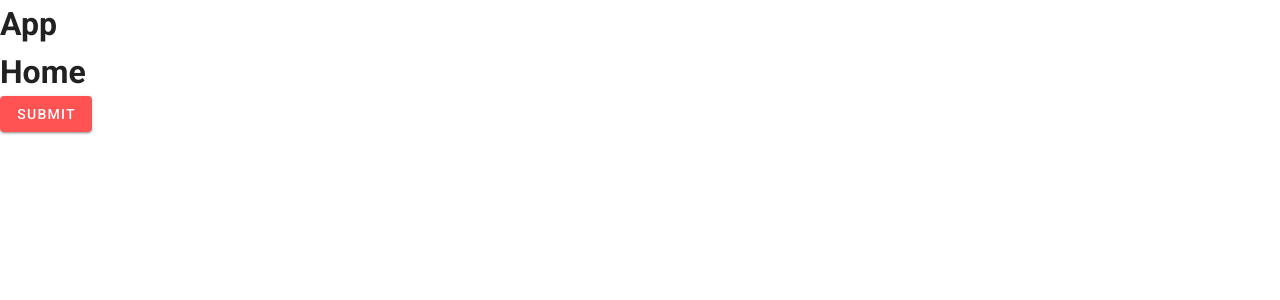
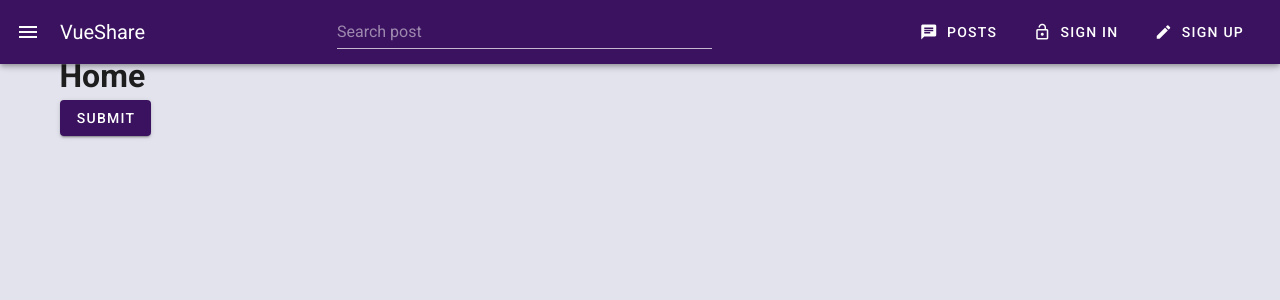
Before and after one commit to acharayaP03/Vue-GraphQl, a Vue app in the folder client/: page / in a window 1280 px wide. Shown: the top 300 px of the page. Built offline with nearby package versions, Linux system fonts and the light colour scheme.

Commit message:
creating horizontal nav bar

```diff
--- a/client/public/index.html
+++ b/client/public/index.html
@@ -1,17 +1,31 @@
 <!DOCTYPE html>
 <html lang="en">
   <head>
-    <meta charset="utf-8">
-    <meta http-equiv="X-UA-Compatible" content="IE=edge">
-    <meta name="viewport" content="width=device-width,initial-scale=1.0">
-    <link rel="icon" href="<%= BASE_URL %>favicon.ico">
+    <meta charset="utf-8" />
+    <meta http-equiv="X-UA-Compatible" content="IE=edge" />
+    <meta name="viewport" content="width=device-width,initial-scale=1.0" />
+    <link rel="icon" href="<%= BASE_URL %>favicon.ico" />
     <title><%= htmlWebpackPlugin.options.title %></title>
-    <link rel="stylesheet" href="https://fonts.googleapis.com/css?family=Roboto:100,300,400,500,700,900">
-    <link rel="stylesheet" href="https://cdn.jsdelivr.net/npm/@mdi/font@latest/css/materialdesignicons.min.css">
+    <link
+      rel="stylesheet"
+      href="https://fonts.googleapis.com/css?family=Roboto:100,300,400,500,700,900"
+    />
+    <link
+      href="https://fonts.googleapis.com/css?family=Material+Icons"
+      rel="stylesheet"
+    />
+    <link
+      rel="stylesheet"
+      href="https://cdn.jsdelivr.net/npm/@mdi/font@latest/css/materialdesignicons.min.css"
+    />
   </head>
   <body>
     <noscript>
-      <strong>We're sorry but <%= htmlWebpackPlugin.options.title %> doesn't work properly without JavaScript enabled. Please enable it to continue.</strong>
+      <strong
+        >We're sorry but <%= htmlWebpackPlugin.options.title %> doesn't work
+        properly without JavaScript enabled. Please enable it to
+        continue.</strong
+      >
     </noscript>
     <div id="app"></div>
     <!-- built files will be auto injected -->
--- a/client/src/App.vue
+++ b/client/src/App.vue
@@ -1,7 +1,79 @@
 <template>
-  <v-app>
-    <h1>App</h1>
-    <router-view></router-view>
+  <v-app style="background: #e3e3ee">
+    <v-app-bar fixed color="primary" dark>
+      <v-app-bar-nav-icon
+        @click="toggleSideNav"
+        class="mr-2"
+      ></v-app-bar-nav-icon>
+      <v-navigation-drawer
+        app
+        temporary
+        fixed
+        light
+        v-model="sideNav"
+        color="#fff"
+        style="z-index: 1"
+      >
+        <v-toolbar color="accent" dark flat>
+          <v-app-bar-nav-icon @click="toggleSideNav"></v-app-bar-nav-icon>
+          <v-toolbar-title class="hidden-xs-only">
+            <router-link to="/" tag="span">
+              <h1 class="pl-1">VueShare</h1>
+            </router-link>
+          </v-toolbar-title>
+        </v-toolbar>
+        <v-divider></v-divider>
+        <v-list>
+          <v-list-item
+            v-for="item in sideNavItems"
+            :key="item.title"
+            :to="item.link"
+            style="color: #000!important"
+            ripple
+          >
+            <v-list-item-icon>
+              <v-icon style="color: #000!important">{{ item.icon }}</v-icon>
+            </v-list-item-icon>
+            <v-list-item-content>
+              <v-list-item-title>{{ item.title }}</v-list-item-title>
+            </v-list-item-content>
+          </v-list-item>
+        </v-list>
+      </v-navigation-drawer>
+
+      <v-toolbar-title class="hidden-xs-only">
+        <router-link to="/" tag="span">VueShare</router-link>
+      </v-toolbar-title>
+
+      <v-spacer></v-spacer>
+      <v-text-field
+        flex
+        prepen-icon="search"
+        placeholder="Search post"
+        color="accent"
+        single-line
+        hide-details
+      ></v-text-field>
+
+      <v-spacer></v-spacer>
+      <v-btn
+        dark
+        depressed
+        class="mx-1 hidden-xs-only"
+        color="primary"
+        v-for="item in horizontalNavItems"
+        :key="item.title"
+        :to="item.link"
+      >
+        <v-icon left class="hidden-sm-only"> {{ item.icon }}</v-icon>
+        {{ item.title }}
+      </v-btn>
+    </v-app-bar>
+    <v-main class="mt-5">
+      <v-container class="mt-5">
+        <router-view></router-view>
+      </v-container>
+    </v-main>
   </v-app>
 </template>
 
@@ -12,7 +84,36 @@ export default {
   components: {},
 
   data: () => ({
-    //
+    sideNav: false,
   }),
+  computed: {
+    horizontalNavItems() {
+      return [
+        {
+          icon: "chat",
+          title: "Posts",
+          link: "/post",
+        },
+        { icon: "lock_open", title: "Sign In", link: "/signin" },
+        { icon: "create", title: "Sign Up", link: "/signup" },
+      ];
+    },
+    sideNavItems() {
+      return [
+        {
+          icon: "chat",
+          title: "Posts",
+          link: "/post",
+        },
+        { icon: "lock_open", title: "Sign In", link: "/signin" },
+        { icon: "create", title: "Sign Up", link: "/signup" },
+      ];
+    },
+  },
+  methods: {
+    toggleSideNav() {
+      this.sideNav = !this.sideNav;
+    },
+  },
 };
 </script>
--- a/client/src/components/Home.vue
+++ b/client/src/components/Home.vue
@@ -1,7 +1,7 @@
 <template>
   <div class="home">
     <h1>Home</h1>
-    <v-btn color="error">Submit</v-btn>
+    <v-btn color="primary">Submit</v-btn>
   </div>
 </template>
 
--- a/client/src/plugins/vuetify.js
+++ b/client/src/plugins/vuetify.js
@@ -1,19 +1,21 @@
 import Vue from "vue";
 import Vuetify from "vuetify/lib/framework";
-import colors from "vuetify/es5/util/colors";
 
-Vue.use(Vuetify);
+Vue.use(Vuetify, {});
 
-export default new Vuetify({
+const vuetify = new Vuetify({
   theme: {
     themes: {
-      primary: colors.teal.base,
-      secondary: colors.cyan.base,
-      accent: colors.pink.base,
-      error: colors.red.base,
-      warning: colors.amber.base,
-      info: colors.blue.base,
-      success: colors.green.base,
+      light: {
+        primary: "#3B125F",
+        secondary: "#8B5FBF",
+        accent: "#BF653F",
+        error: "#722530",
+        warning: "#A37513",
+        info: "#396893",
+      },
     },
   },
 });
+
+export default vuetify;
```
